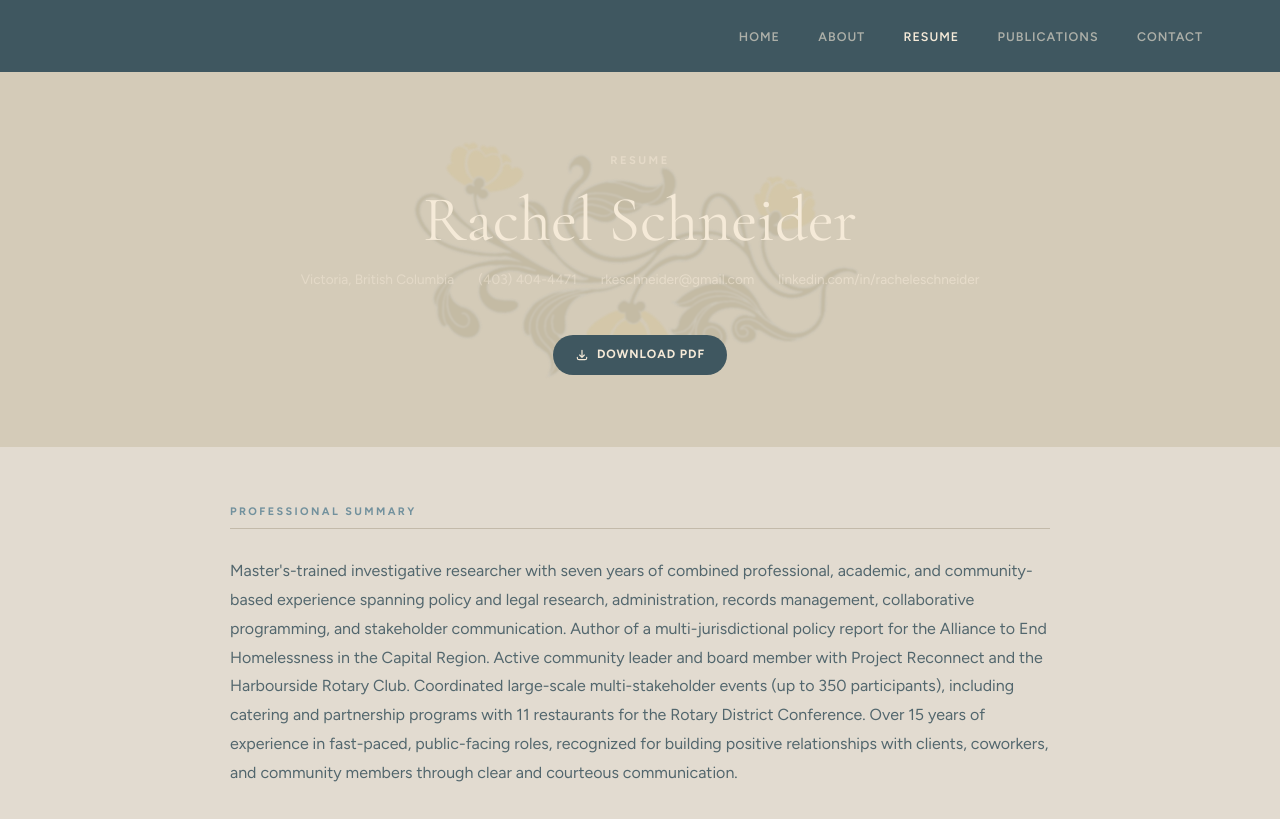
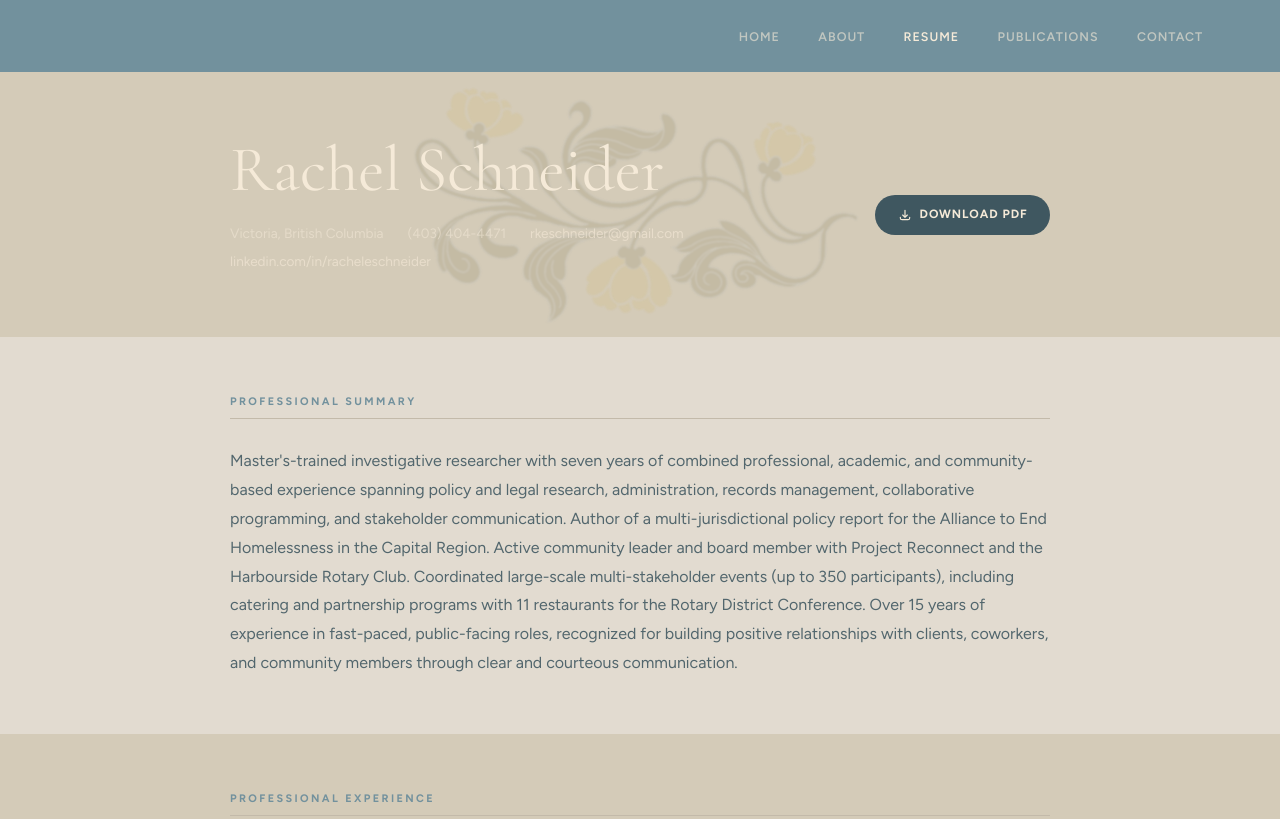
Before and after one commit to rkeschneider/rkeschneider.github.io, a website: page resume.html in a window 1280 px wide. Shown: the top 819 px of the page. Drawn offline with nearby package versions, Linux system fonts and the light colour scheme; a web font is replaced by a local one.

Commit message:
Resume header layout redesign

```diff
--- a/resume.html
+++ b/resume.html
@@ -36,7 +36,7 @@
       position: sticky;
       top: 0;
       z-index: 100;
-      background: var(--slate-dark);
+      background: var(--slate);
       display: flex;
       align-items: center;
       justify-content: flex-end;
@@ -79,9 +79,8 @@
     /* Special overrides */
     .resume-block--header {
       background: var(--slate-dark);
-      padding-top: 5rem;
-      padding-bottom: 4.5rem;
-      text-align: center;
+      padding-top: 4rem;
+      padding-bottom: 4rem;
       position: relative;
       overflow: hidden;
     }
@@ -95,7 +94,33 @@
       pointer-events: none;
       z-index: 0;
     }
-    .resume-block--header .resume-header { position: relative; z-index: 1; }
+    .resume-header-inner {
+      position: relative;
+      z-index: 1;
+      display: grid;
+      grid-template-columns: 3fr 1fr;
+      align-items: center;
+      gap: 3rem;
+    }
+    .resume-header-text h1 {
+      font-family: 'Cormorant Garamond', Georgia, serif;
+      font-weight: 400;
+      font-size: clamp(2.8rem, 5vw, 4.5rem);
+      line-height: 1.05;
+      color: var(--cream);
+      margin-bottom: 1.25rem;
+    }
+    .resume-header-text .resume-contact {
+      color: rgba(245,234,216,0.65);
+    }
+    .resume-header-text .resume-contact a {
+      color: rgba(245,234,216,0.75);
+    }
+    .resume-header-download {
+      display: flex;
+      justify-content: flex-end;
+      align-items: center;
+    }
     .resume-block--experience { background: var(--beige); }
     .resume-block--extra { background: var(--beige-light); }
     .resume-block--education { background: var(--cream); }
@@ -353,16 +378,17 @@
     <!-- HEADER -->
     <div class="resume-block resume-block--header">
       <img class="hero-flower" src="assets/background-flower.png" alt="" aria-hidden="true">
-      <div class="resume-header" style="border-bottom:none;padding-bottom:0;margin-bottom:0">
-        <p style="font-size:0.7rem;font-weight:700;letter-spacing:0.22em;text-transform:uppercase;color:rgba(245,234,216,0.5);margin-bottom:1rem;">Resume</p>
-        <h1 style="font-family:'Cormorant Garamond',Georgia,serif;font-weight:400;font-size:clamp(2.8rem,5vw,4.5rem);line-height:1.05;color:var(--cream);margin-bottom:1rem;">Rachel Schneider</h1>
-        <div class="resume-contact" style="justify-content:center;color:rgba(245,234,216,0.6);">
-          <span>Victoria, British Columbia</span>
-          <span>(403) 404-4471</span>
-          <a href="mailto:rkeschneider@gmail.com" style="color:rgba(245,234,216,0.7);">rkeschneider@gmail.com</a>
-          <a href="https://linkedin.com/in/racheleschneider" target="_blank" rel="noopener" style="color:rgba(245,234,216,0.7);">linkedin.com/in/racheleschneider</a>
+      <div class="resume-header-inner">
+        <div class="resume-header-text">
+          <h1>Rachel Schneider</h1>
+          <div class="resume-contact">
+            <span>Victoria, British Columbia</span>
+            <span>(403) 404-4471</span>
+            <a href="mailto:rkeschneider@gmail.com">rkeschneider@gmail.com</a>
+            <a href="https://linkedin.com/in/racheleschneider" target="_blank" rel="noopener">linkedin.com/in/racheleschneider</a>
+          </div>
         </div>
-        <div style="margin-top:1.5rem;">
+        <div class="resume-header-download">
           <a href="assets/rachel-schneider-resume.pdf" download="Rachel_Schneider_Resume.pdf" class="resume-download">
             <svg width="14" height="14" fill="none" viewBox="0 0 24 24" stroke="currentColor" stroke-width="2" aria-hidden="true">
               <path stroke-linecap="round" stroke-linejoin="round" d="M4 16v1a3 3 0 003 3h10a3 3 0 003-3v-1m-4-4l-4 4m0 0l-4-4m4 4V4"/>
```
